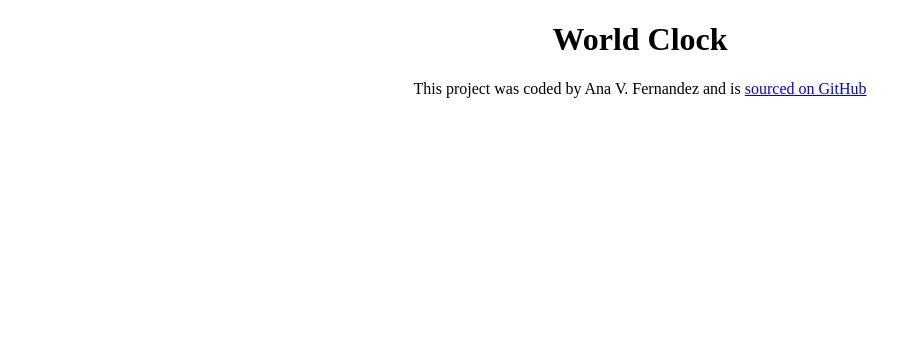
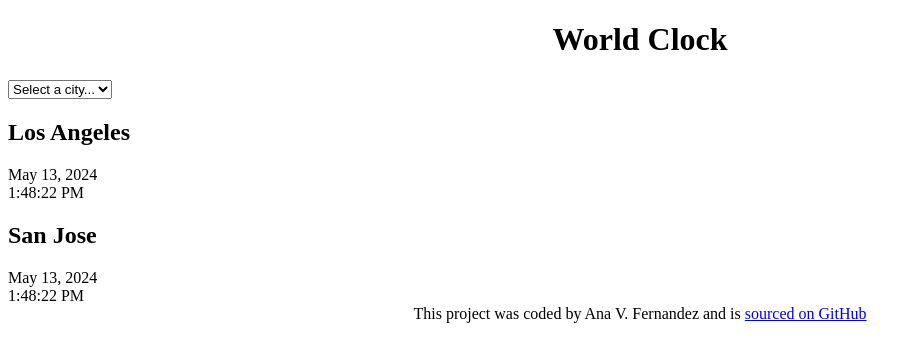
Before and after one commit to avfernandez03/World-Clock, a plain HTML site: page index.html in a window 1280 px wide. Shown: the whole page, without its empty margins (0-921 px from the left). Drawn offline with Linux system fonts and the light colour scheme.

Commit message:
Added the basic html

```diff
--- a/index.html
+++ b/index.html
@@ -7,8 +7,25 @@
     <title>Wold Clock</title>
 </head>
 <body>
+    <div class="container">
     <h1> World Clock</h1>
-
+<select>
+    <option value="">Select a city...</option>
+    <option value="">Prague</option>
+    <option value="">London</option>
+    <option value="">New York</option>
+    <option value="">Paris</option>
+</select>
+<div class="city">
+    <h2>Los Angeles</h2>
+    <div class="date">May 13, 2024</div>
+    <div class="time">1:48:22 PM</div>
+</div>
+    <div class="city">
+    <h2>San Jose</h2>
+    <div class="date">May 13, 2024</div>
+    <div class="time">1:48:22 PM</div>
+    </div>
 
 <footer>
     This project was coded by Ana V. Fernandez and is <a href="https://github.com/avfernandez03/World-Clock" target="_blank">sourced on GitHub</a>
```
